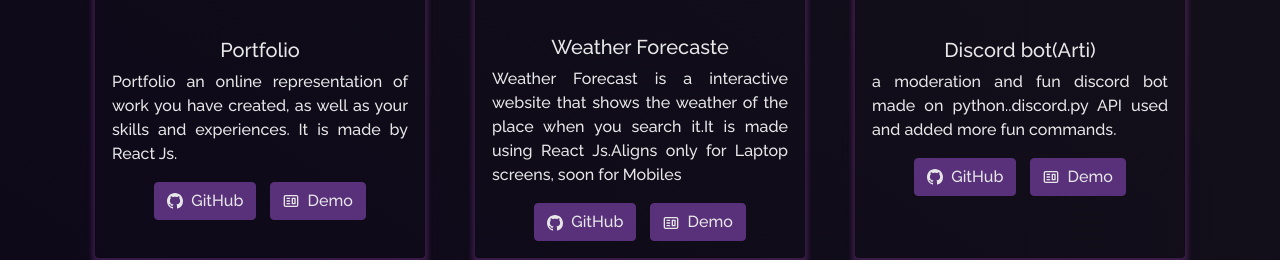
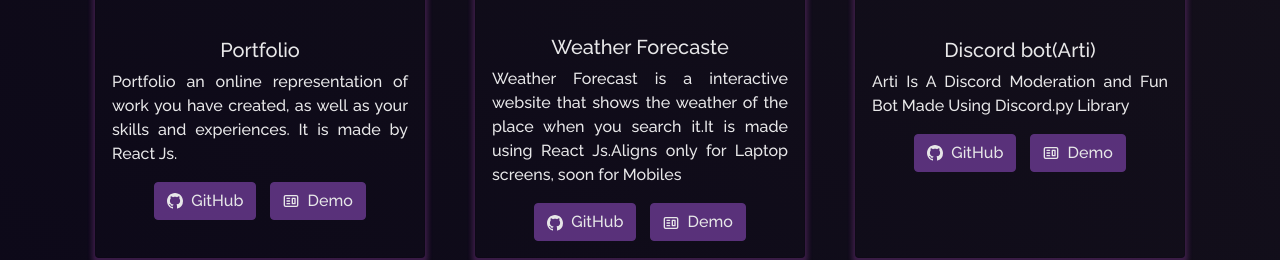
Before and after one commit to Kalai2773/portfolio, a React (Create React App) app: page /project in a window 1280 px wide. Shown: the part 471-731 px from the top of the page. Built offline with nearby package versions, Linux system fonts and the light colour scheme.

Commit message:
Initial commit

```diff
--- a/src/components/Projects/Projects.js
+++ b/src/components/Projects/Projects.js
@@ -66,7 +66,7 @@ function Projects() {
               imgPath={editor}
               isBlog={false}
               title="Discord bot(Arti)"
-              description="a moderation and fun discord bot made on python..discord.py API used and added more fun commands. "
+              description="Arti Is A Discord Moderation and Fun Bot Made Using Discord.py Library "
               ghLink="https://github.com/Kalai2773/discord-bot-py"
               demoLink="https://discord.com/channels/@me/1017603739462402170"
             />
```
